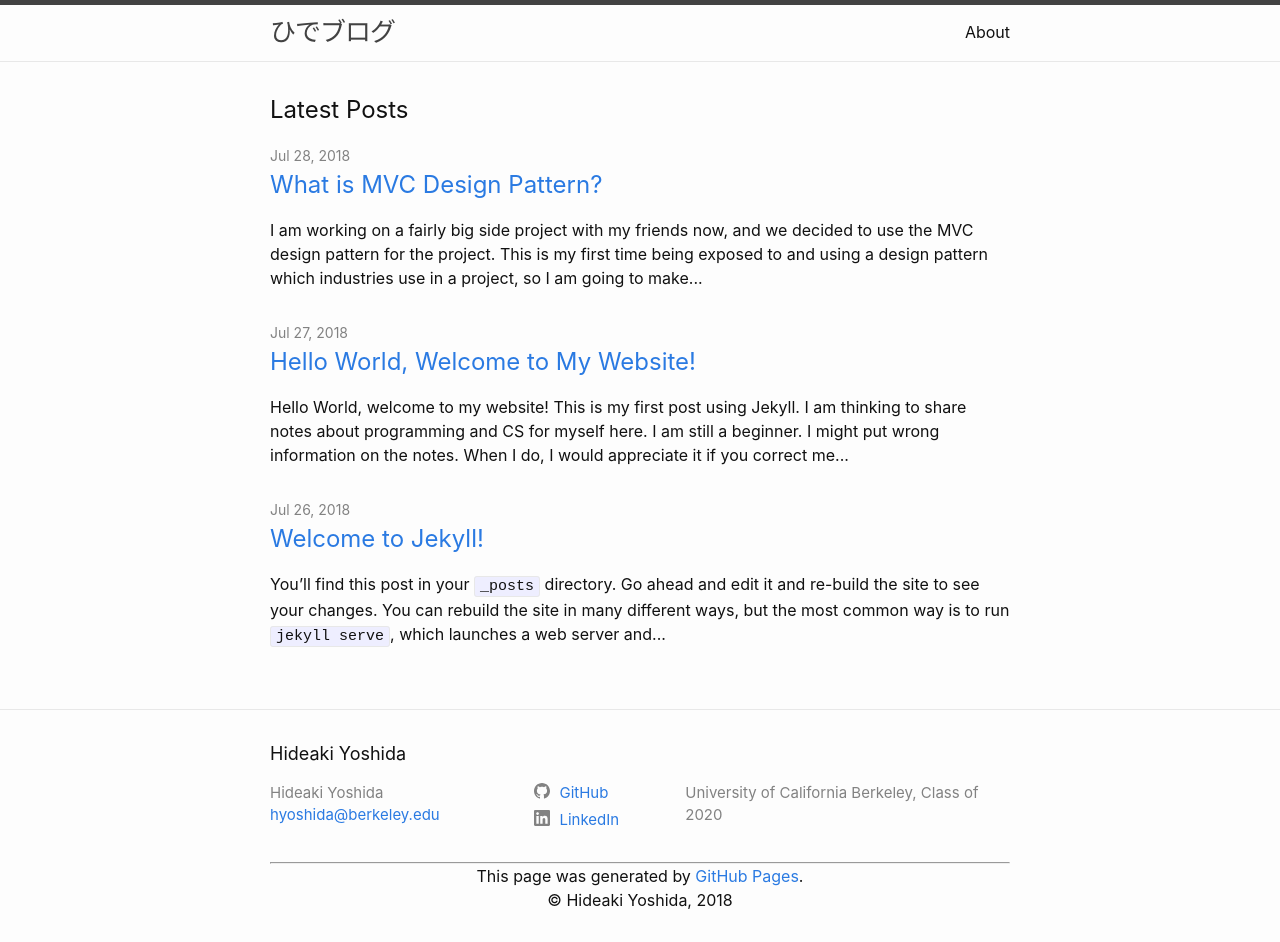
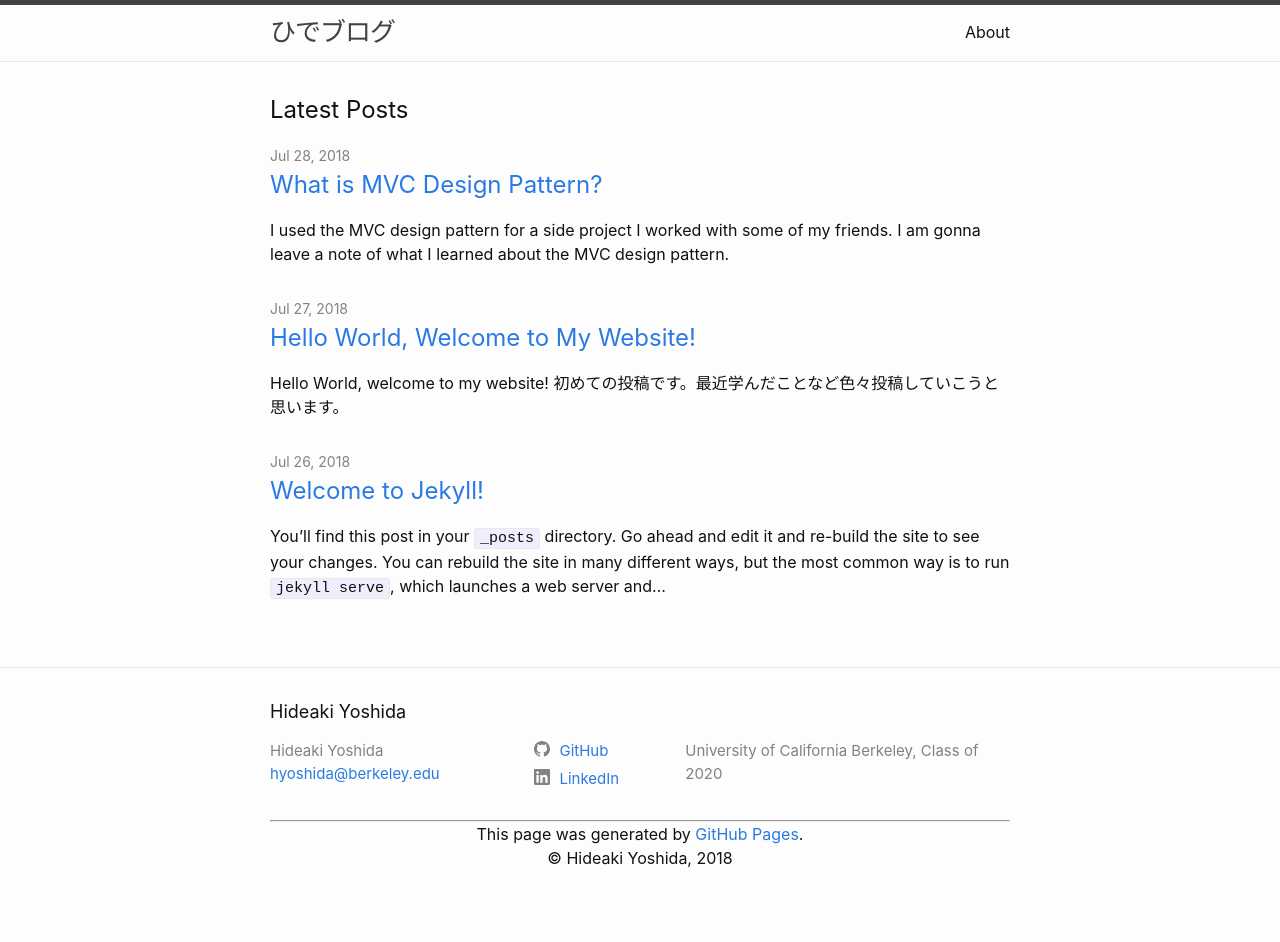
Before and after one commit to hyoshida123/hyoshida123.github.io, a Jekyll site: the page built from index.md, in a window 1280 px wide. Built offline with Jekyll 4.4.1, drawn with Linux system fonts in a browser that asks for light colours; after the commit the page ends 900 px from its top, so only the background shows below that.

Commit message:
Edited old posts

```diff
--- a/_layouts/default.html
+++ b/_layouts/default.html
@@ -19,7 +19,7 @@
 {"name":"Hideaki Yoshida","description":"University of California Berkeley, Class of 2020","@type":"WebSite","url":"http://localhost:4000/","headline":"Hideaki Yoshida","@context":"http://schema.org"}</script>
     <!-- End Jekyll SEO tag -->
     <link rel="stylesheet" href="/assets/main.css">
-    <link type="application/atom+xml" rel="alternate" href="http://localhost:4000/feed.xml" title="Hideaki Yoshida" />
+    <link type="application/atom+xml" rel="alternate" href="http://localhost:4000/feed.xml" title="ひでブログ" />
     {% include google_analytics.html %}
 </head>
 
--- a/_posts/2018-07-26-welcome-to-my-site.markdown
+++ b/_posts/2018-07-26-welcome-to-my-site.markdown
@@ -3,4 +3,5 @@ layout: page
 title:  "Hello World, Welcome to My Website!"
 date:   2018-07-26 20:55:33 -0700
 ---
-Hello World, welcome to my website! This is my first post using Jekyll. I am thinking to share notes about programming and CS for myself here. I am still a beginner. I might put wrong information on the notes. When I do, I would appreciate it if you correct me thorough an email.
+Hello World, welcome to my website!
+初めての投稿です。最近学んだことなど色々投稿していこうと思います。
--- a/_posts/2018-07-27-mvc-design-pattern.markdown
+++ b/_posts/2018-07-27-mvc-design-pattern.markdown
@@ -5,12 +5,14 @@ date:   2018-07-27 21:00:00 -0700
 categories: design_pattern
 ---
 
-I am working on a fairly big side project with my friends now, and we decided to use the MVC design pattern for the project. This is my first time being exposed to and using a design pattern which industries use in a project, so I am going to make a note to organize what MVC is. For each company, responsibilities of MVC can be different, so I am going to make it general.
+I used the MVC design pattern for a side project I worked with some of my friends. I am gonna leave a note of what I learned about the MVC design pattern.
 
 ## What is MVC?
-MVC stands for Model, View, Controller.
+`MVC` stands for `Model`, `View`, and `Controller`.
 
-__Model__ is responsible for databases, business enities, or any storage systems. Data Schema goes to Model. __View__ is respinsible for displaying everything for system's users (UI of the system). View renders data from Model and display to users. __Controller__ is for logics. All business logics go to the controllers folder.
+`Model` is responsible for databases, business enities, or any storage systems. Data Schema goes to Model.
+`View` is respinsible for displaying everything for system's users (UI of the system). View renders data from Model and display to users.
+`Controller` is for logics. All business logics go to the controllers folder.
 
 In some companies or the iOS world, Model is called Data Manager. View is called View Controller or Storyboard. Controller is called Core or Manager.
 
```
